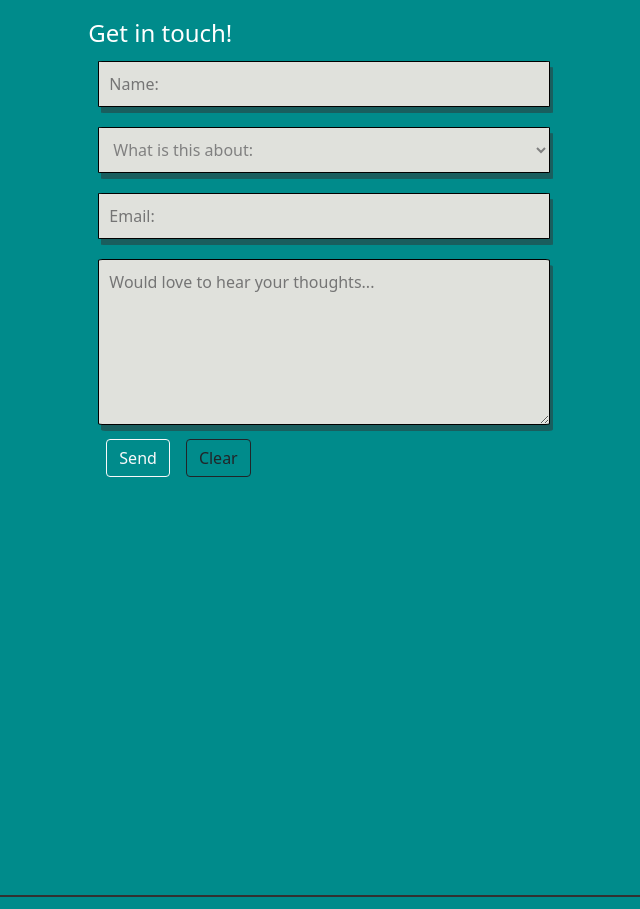
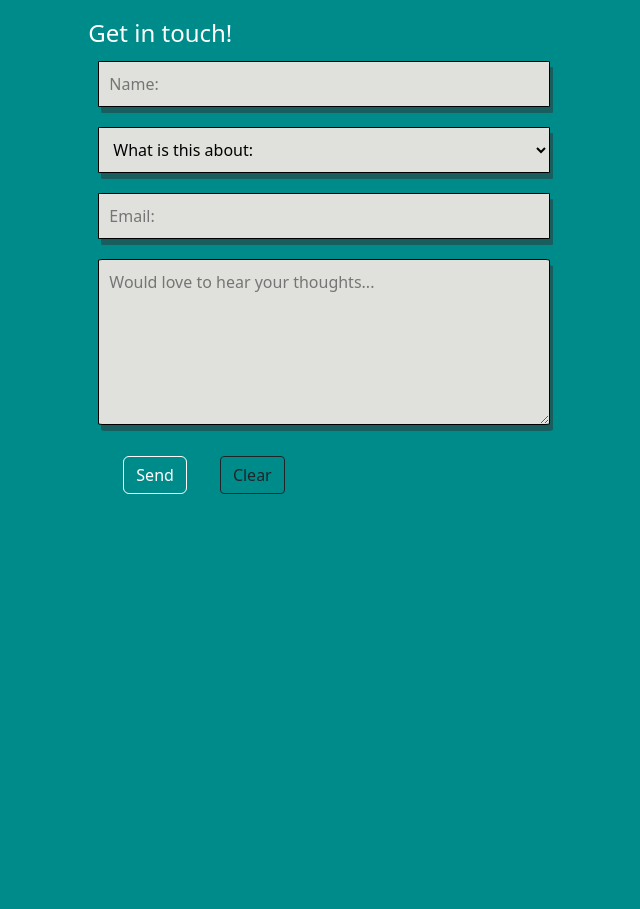
Before and after one commit to JoHeyJo/myWebsiteReact, a React (Create React App) app: page / in a window 1280 px wide. Shown: the part 2580-3489 px from the top of the page, without its empty margins (237-877 px from the left). Built offline with nearby package versions, Linux system fonts and the light colour scheme; no server answers.

Commit message:
function email field

```diff
--- a/src/Contact.css
+++ b/src/Contact.css
@@ -1,4 +1,3 @@
-
 #contact-container {
   display: flex;
   padding-left: 6.25rem;
@@ -37,7 +36,24 @@ textarea {
 }
 
 /* Greys out the font of the default selection */
-select:invalid{
+select:invalid {
   color: grey;
   border: 1px solid black;
 }
+
+#submit-button {
+  padding: 0.375rem 0.75rem;
+  border: 1px solid white;
+  border-radius: 0.375rem;
+  vertical-align: middle;
+  transition: color .15s ease-in-out,
+    background-color .15s ease-in-out,
+    border-color .15s ease-in-out,
+    box-shadow .15s ease-in-out;
+}
+
+#submit-button:hover {
+  color: #000;
+  background-color: #f8f9fa;
+  border-color: #f8f9fa;
+}
--- a/src/Contact.js
+++ b/src/Contact.js
@@ -9,14 +9,16 @@ const SERVICE_ID = process.env.REACT_APP_SERVICE_KEY;
 const TEMPLATE_ID = process.env.REACT_APP_TEMPLATE_ID;
 const PUBLIC_KEY = process.env.REACT_APP_PUBLIC_KEY;
 
-const contactForm = {
+const contact_form = {
   from_name: '',
   reply_to: '',
+  to_name: 'JPF0628@gmail.com',
+  subject: '',
   message: ''
 }
 
 function Contact() {
-  const [form, setForm] = useState(contactForm);
+  const [form, setForm] = useState(contact_form);
   const [alert, setAlert] = useState(null)
 
   function handleChange(e) {
@@ -34,17 +36,20 @@ function Contact() {
     } else {
 
       try {
+        console.log('e.target',form)
         const response = await emailjs.sendForm(SERVICE_ID, TEMPLATE_ID, e.target, PUBLIC_KEY);
         console.log(response.text);
-        setForm(contactForm);
+        setForm(contact_form);
         setAlert('Thank you, your message has been sent!');
       } catch (error) {
-        console.log(error.text);
-        setForm(contactForm);
+        console.log('>>>>>>',error);
+        setForm(contact_form);
         setAlert('Email was not sent please try, again.');
       }
     }
   };
+
+  function clearForm() { setForm(contact_form) }
 
   return (
     <section id='contact-container'>
@@ -63,7 +68,12 @@ function Contact() {
         </div>
 
         <div className='form-inputs'>
-          <select required id='subject' name='subject' className='sender-info'>
+          <select required
+            id='subject'
+            name='subject'
+            className='sender-info'
+            onChange={handleChange}>
+            {form.subject === '' ? <option value='' disabled selected hidden>What is this about:</option> : ''}
             <option value='' disabled selected hidden>What is this about:</option>
             <option value='employment'>Job Opportunity</option>
             <option value='freelance'>Freelance</option>
@@ -92,9 +102,17 @@ function Contact() {
             onChange={handleChange}
             name="message"
             value={form.message} />
-          <Button className='m-2' variant="outline-light">Send</Button>
-          <Button className='m-2' variant="outline-dark">Clear</Button>
+           {/* using Button component submits the wrong data format. error:
+          "The 3rd parameter is expected to be the HTML form element or the style selector of form"
+          even if the form is passed JSEmail function doesn't accept it. */}
+          <input id='submit-button' type="submit" value="Send" />
+          <Button className='m-2' variant="outline-dark" onClick={clearForm}>Clear</Button>
         </div>
+        {alert &&
+          <div className="alert alert-dark" role="alert">
+            {alert}
+          </div>
+        }
       </form>
     </section>
   );
```
